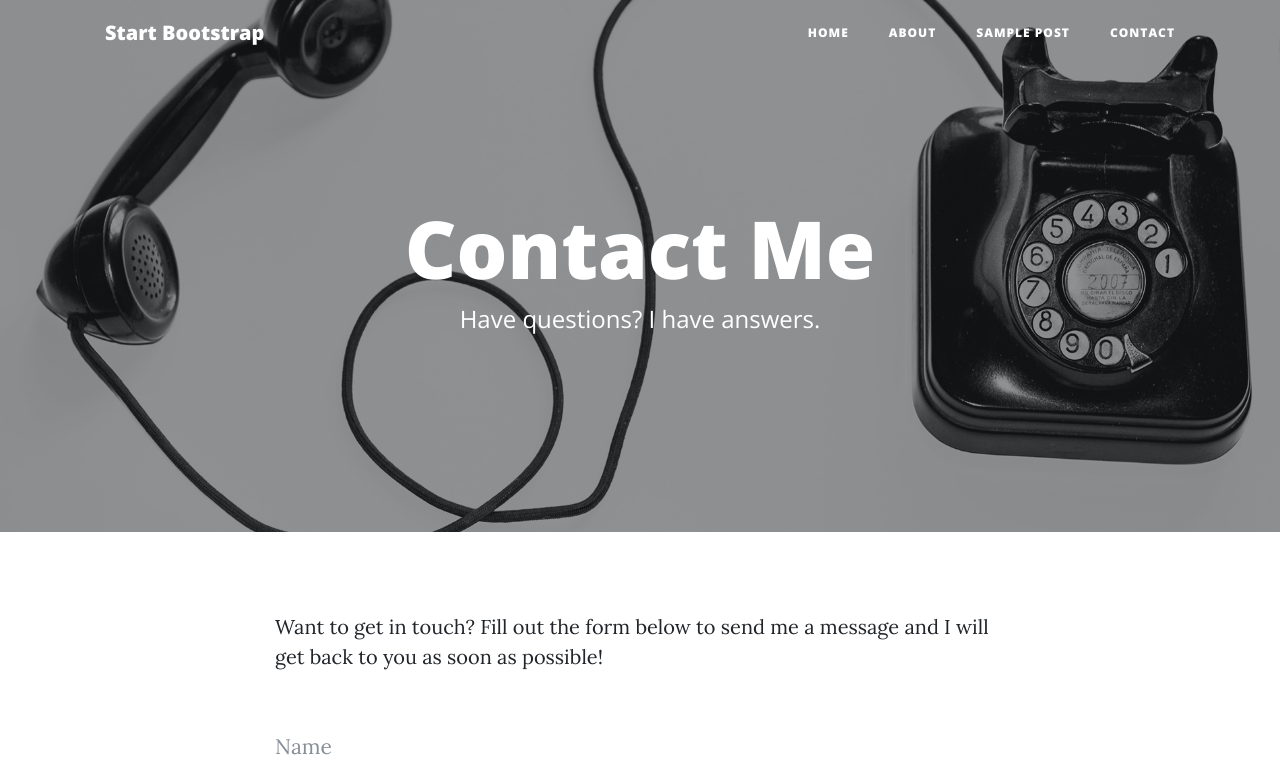
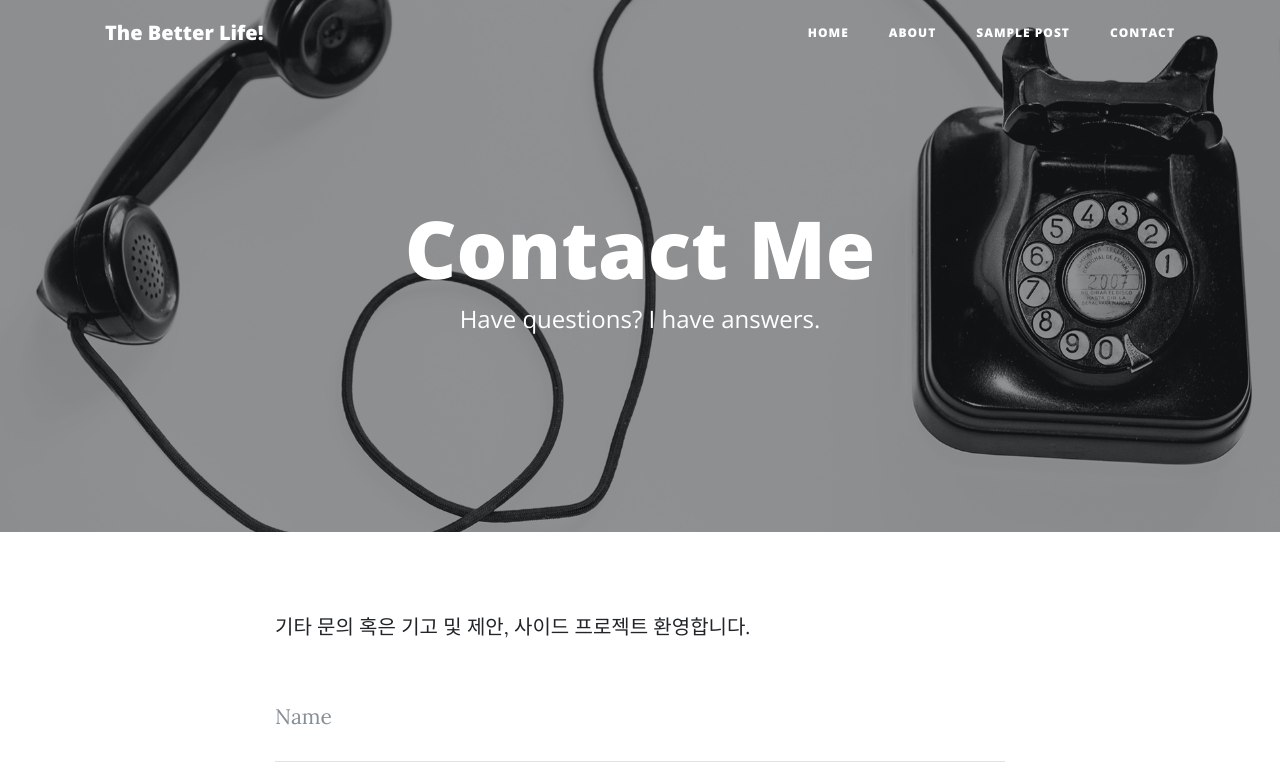
Before and after one commit to Luzkim/luz, a website: page contact.html in a window 1280 px wide. Shown: the top 780 px of the page. Drawn offline with nearby package versions, Linux system fonts and the light colour scheme.

Commit message:
Update contact.html

```diff
--- a/contact.html
+++ b/contact.html
@@ -28,7 +28,7 @@
   <!-- Navigation -->
   <nav class="navbar navbar-expand-lg navbar-light fixed-top" id="mainNav">
     <div class="container">
-      <a class="navbar-brand" href="index.html">Start Bootstrap</a>
+      <a class="navbar-brand" href="index.html">The Better Life!</a>
       <button class="navbar-toggler navbar-toggler-right" type="button" data-toggle="collapse" data-target="#navbarResponsive" aria-controls="navbarResponsive" aria-expanded="false" aria-label="Toggle navigation">
         Menu
         <i class="fas fa-bars"></i>
@@ -71,7 +71,7 @@
   <div class="container">
     <div class="row">
       <div class="col-lg-8 col-md-10 mx-auto">
-        <p>Want to get in touch? Fill out the form below to send me a message and I will get back to you as soon as possible!</p>
+        <p>기타 문의 혹은 기고 및 제안, 사이드 프로젝트 환영합니다. </p>
         <!-- Contact Form - Enter your email address on line 19 of the mail/contact_me.php file to make this form work. -->
         <!-- WARNING: Some web hosts do not allow emails to be sent through forms to common mail hosts like Gmail or Yahoo. It's recommended that you use a private domain email address! -->
         <!-- To use the contact form, your site must be on a live web host with PHP! The form will not work locally! -->
```
